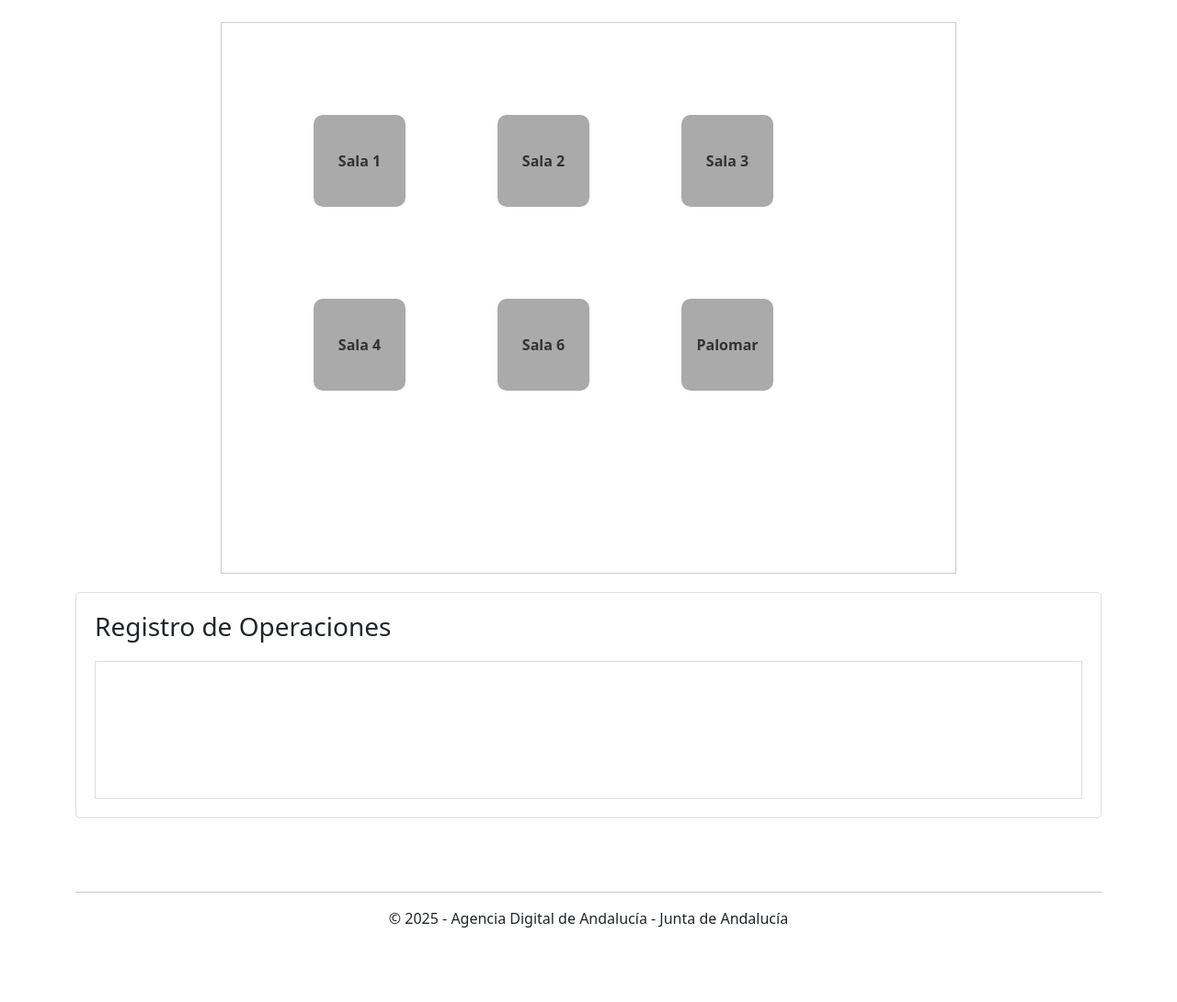
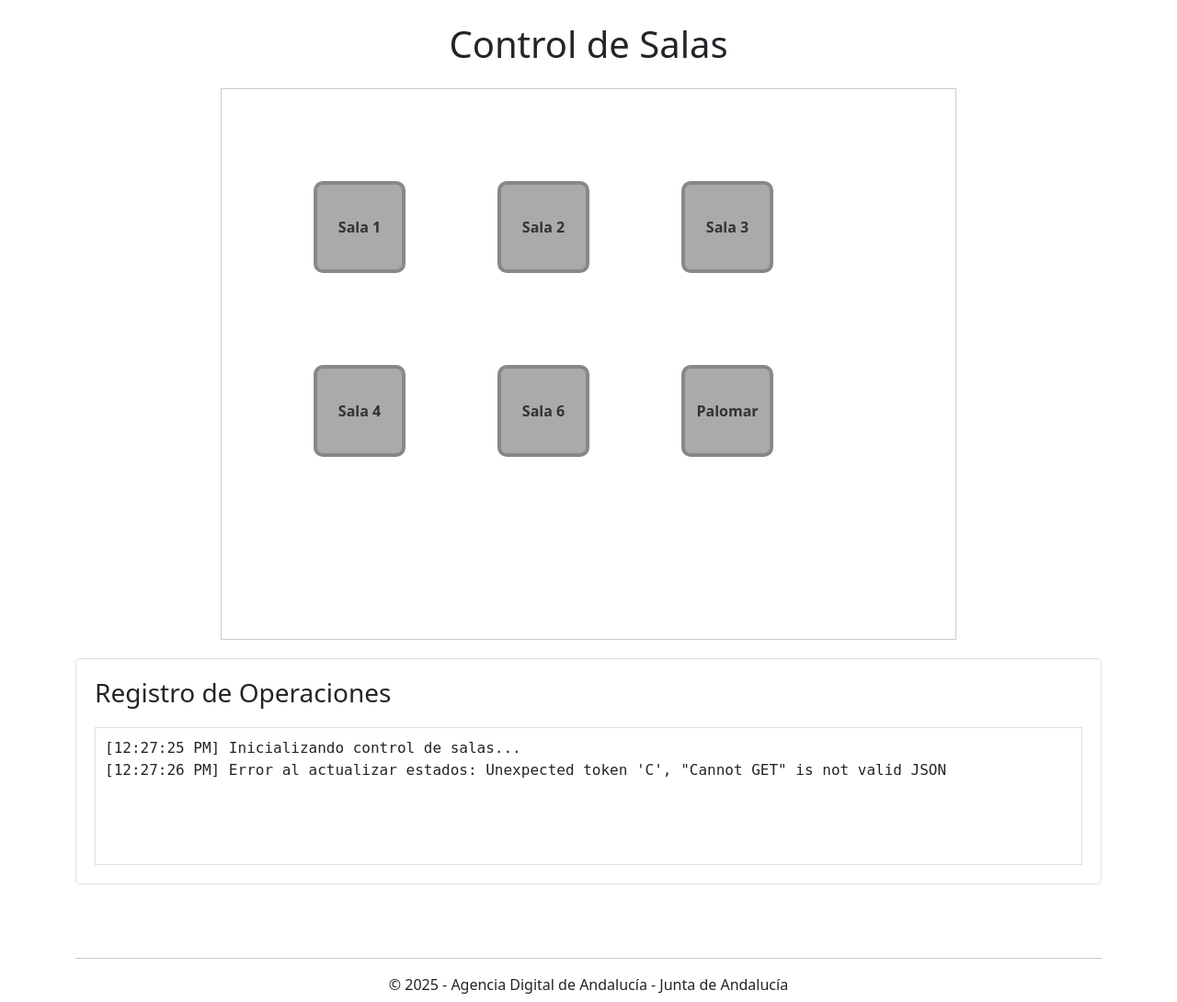
Before and after one commit to miguelgilmartinez/sala-activator, a Symfony app: template templates/sala/index.html.twig in a window 1280 px wide. Shown: the part 56-1146 px from the top of the page at 92% size. Before the commit the page ends 1065 px from the top, so only its background shows below. Run offline with Twig, Linux system fonts and the light colour scheme; the template is opened without the code that fills it, so the values that code supplies are empty; some libraries are stand-ins or nearby versions.

Commit message:
feat(GetSalaStatus): Captura los datos de las salas

```diff
--- a/templates/sala/index.html.twig
+++ b/templates/sala/index.html.twig
@@ -1,4 +1,3 @@
-
 {% extends 'base.html.twig' %}
 
 {% block title %}Control de Salas{% endblock %}
@@ -42,6 +41,15 @@
             transform: scale(1.05);
         }
 
+        /* Estilos para los bordes según el valor de la segunda columna */
+        .vlan-101 { border: 4px solid #FF5733; }
+        .vlan-102 { border: 4px solid #33FF57; }
+        .vlan-103 { border: 4px solid #3357FF; }
+        .vlan-104 { border: 4px solid #F033FF; }
+        .vlan-106 { border: 4px solid #FF33A8; }
+        .vlan-110 { border: 4px solid #33FFF6; }
+        .vlan-0 { border: 4px solid #888888; }
+
         #sala-1 { top: 100px; left: 100px; }
         #sala-2 { top: 100px; left: 300px; }
         #sala-3 { top: 100px; left: 500px; }
@@ -64,19 +72,35 @@
             overflow-y: auto;
             font-family: monospace;
         }
+
+        .refresh-indicator {
+            position: fixed;
+            top: 10px;
+            right: 10px;
+            padding: 5px 10px;
+            background-color: #f8f9fa;
+            border-radius: 3px;
+            border: 1px solid #ddd;
+            font-size: 12px;
+        }
     </style>
 {% endblock %}
 
 {% block body %}
     <div class="container mt-4">
+        <div class="refresh-indicator" id="refresh-indicator">
+            Actualizando...
+        </div>
+
+        <h1 class="text-center mb-4">Control de Salas</h1>
 
         <div class="sala-map-container" id="sala-map">
-            <div class="sala {% if salasStatus['1'] %}sala-active{% else %}sala-inactive{% endif %}" id="sala-1" data-sala-id="1">Sala 1</div>
-            <div class="sala {% if salasStatus['2'] %}sala-active{% else %}sala-inactive{% endif %}" id="sala-2" data-sala-id="2">Sala 2</div>
-            <div class="sala {% if salasStatus['3'] %}sala-active{% else %}sala-inactive{% endif %}" id="sala-3" data-sala-id="3">Sala 3</div>
-            <div class="sala {% if salasStatus['4'] %}sala-active{% else %}sala-inactive{% endif %}" id="sala-4" data-sala-id="4">Sala 4</div>
-            <div class="sala {% if salasStatus['6'] %}sala-active{% else %}sala-inactive{% endif %}" id="sala-6" data-sala-id="6">Sala 6</div>
-            <div class="sala {% if salasStatus['Palomar'] %}sala-active{% else %}sala-inactive{% endif %}" id="sala-palomar" data-sala-id="Palomar">Palomar</div>
+            <div class="sala {% if salasStatus['1'] %}sala-active{% else %}sala-inactive{% endif %} vlan-{{ salasVlans['1']|default('0') }}" id="sala-1" data-sala-id="1">Sala 1</div>
+            <div class="sala {% if salasStatus['2'] %}sala-active{% else %}sala-inactive{% endif %} vlan-{{ salasVlans['2']|default('0') }}" id="sala-2" data-sala-id="2">Sala 2</div>
+            <div class="sala {% if salasStatus['3'] %}sala-active{% else %}sala-inactive{% endif %} vlan-{{ salasVlans['3']|default('0') }}" id="sala-3" data-sala-id="3">Sala 3</div>
+            <div class="sala {% if salasStatus['4'] %}sala-active{% else %}sala-inactive{% endif %} vlan-{{ salasVlans['4']|default('0') }}" id="sala-4" data-sala-id="4">Sala 4</div>
+            <div class="sala {% if salasStatus['6'] %}sala-active{% else %}sala-inactive{% endif %} vlan-{{ salasVlans['6']|default('0') }}" id="sala-6" data-sala-id="6">Sala 6</div>
+            <div class="sala {% if salasStatus['Palomar'] %}sala-active{% else %}sala-inactive{% endif %} vlan-{{ salasVlans['Palomar']|default('0') }}" id="sala-palomar" data-sala-id="Palomar">Palomar</div>
         </div>
 
         <div class="control-panel">
@@ -98,6 +122,16 @@
                 '{{ sala }}': {{ status ? 'true' : 'false' }},
                 {% endfor %}
             };
+
+            // Datos de VLAN por sala
+            const salasVlans = {
+                {% for sala, vlan in salasVlans|default({}) %}
+                '{{ sala }}': '{{ vlan }}',
+                {% endfor %}
+            };
+
+            const refreshIndicator = document.getElementById('refresh-indicator');
+            refreshIndicator.style.display = 'none';
 
             // Manejador para el clic en las salas
             document.querySelectorAll('.sala').forEach(salaElement => {
@@ -126,24 +160,58 @@
                         return;
                     }
 
-                    // Invertir el estado local
-                    salasStatus[salaId] = !salasStatus[salaId];
+                    // Actualizar estado local y luego refrescar todos los estados
+                    updateSalasStatus();
 
-                    // Actualizar la UI
-                    const salaElement = document.querySelector(`[data-sala-id="${salaId}"]`);
-                    if (salasStatus[salaId]) {
-                        salaElement.classList.remove('sala-inactive');
-                        salaElement.classList.add('sala-active');
-                        addLogMessage(`Sala ${salaId} activada: ${data.output}`);
-                    } else {
-                        salaElement.classList.remove('sala-active');
-                        salaElement.classList.add('sala-inactive');
-                        addLogMessage(`Sala ${salaId} desactivada: ${data.output}`);
-                    }
+                    addLogMessage(`Sala ${salaId} ${data.output}`);
                 })
                 .catch(error => {
                     addLogMessage(`Error en la comunicación: ${error.message}`, 'error');
                 });
+            }
+
+            // Función para actualizar el estado de todas las salas
+            function updateSalasStatus() {
+                refreshIndicator.style.display = 'block';
+
+                fetch('/get-salas-status')
+                .then(response => response.json())
+                .then(data => {
+                    if (data.error) {
+                        addLogMessage(`Error: ${data.error}`, 'error');
+                        return;
+                    }
+
+                    // Actualizar estados
+                    for (const [salaId, status] of Object.entries(data)) {
+                        updateSalaUI(salaId, status);
+                    }
+
+                    refreshIndicator.style.display = 'none';
+                    addLogMessage('Estados de sala actualizados');
+                })
+                .catch(error => {
+                    refreshIndicator.style.display = 'none';
+                    addLogMessage(`Error al actualizar estados: ${error.message}`, 'error');
+                });
+            }
+
+            // Actualizar el UI de una sala
+            function updateSalaUI(salaId, status) {
+                const salaElement = document.querySelector(`[data-sala-id="${salaId}"]`);
+                if (!salaElement) return;
+
+                if (status) {
+                    salaElement.classList.remove('sala-inactive');
+                    salaElement.classList.add('sala-active');
+                } else {
+                    salaElement.classList.remove('sala-active');
+                    salaElement.classList.add('sala-inactive');
+                }
+
+                // También actualizar el borde según VLAN
+                // Aquí necesitamos el valor de VLAN que vendría en una respuesta extendida
+                // Por ahora solo actualizamos el estado activo/inactivo
             }
 
             // Añadir mensaje al log
@@ -156,6 +224,13 @@
                 logElement.appendChild(messageElement);
                 logElement.scrollTop = logElement.scrollHeight;
             }
+
+            // Configurar actualización periódica (cada minuto)
+            setInterval(updateSalasStatus, 60000);
+
+            // Actualizar estados al cargar la página
+            addLogMessage('Inicializando control de salas...');
+            setTimeout(updateSalasStatus, 1000);
         });
     </script>
 {% endblock %}
```
Also changed, not shown: src/Controller/SalaController.php (+21 -11 lines), src/Service/BashScriptService.php (+27 -23 lines).
